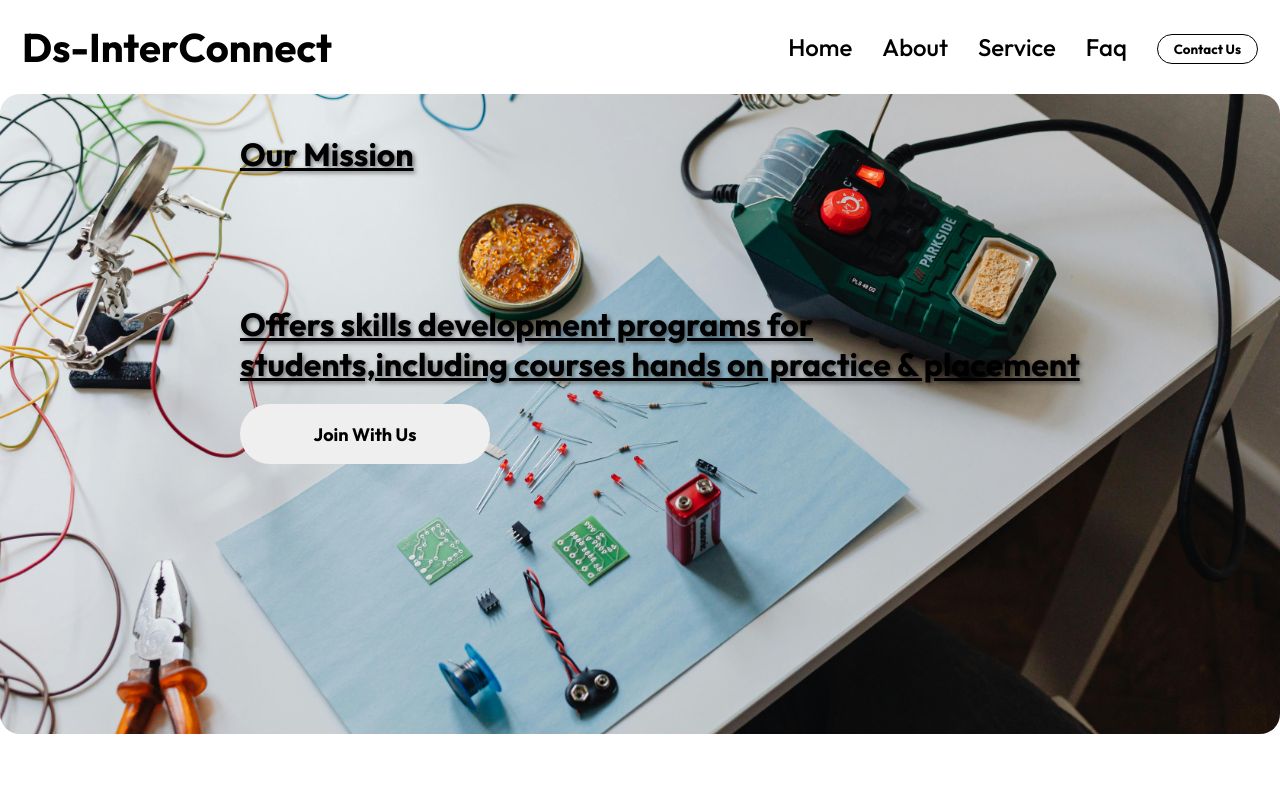
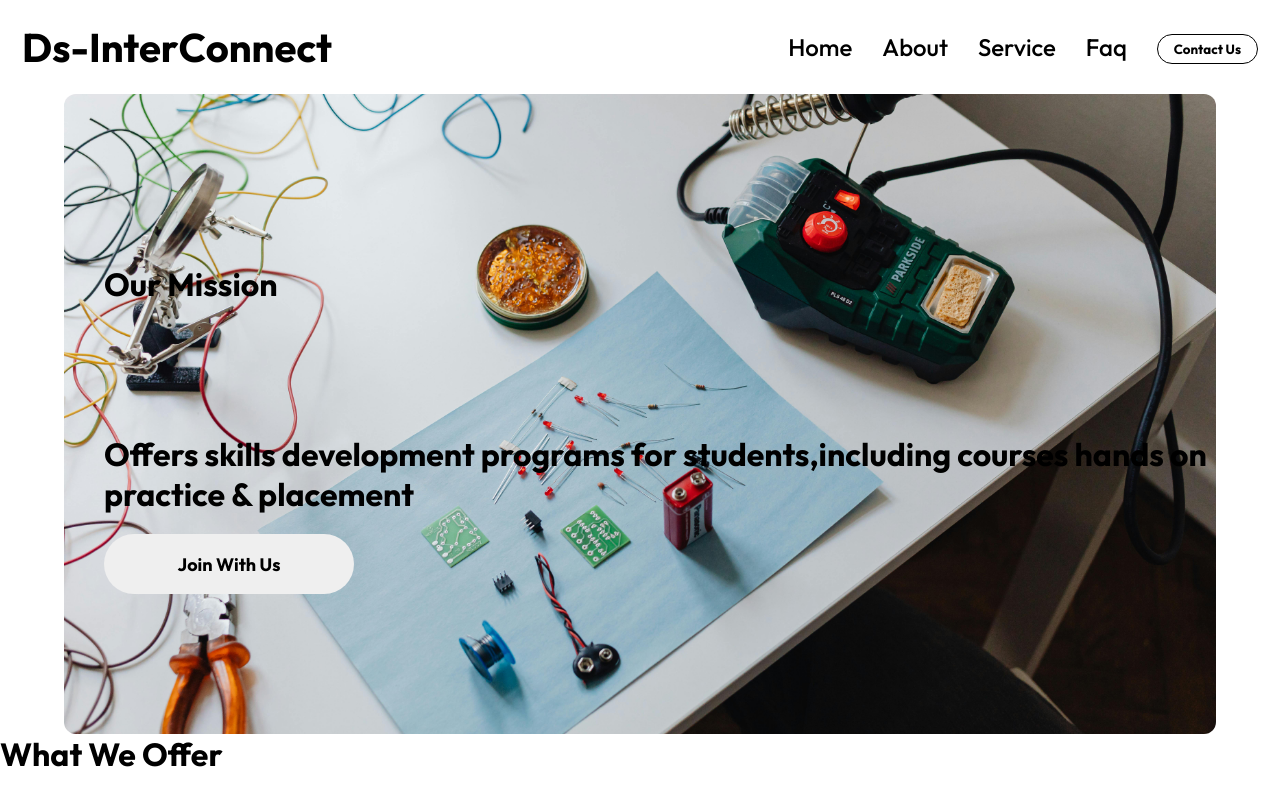
Before and after one commit to Gowthamstack/ds-project, a React (Vite) app: page /About in a window 1280 px wide. Shown: the top 790 px of the page. Built offline with nearby package versions, Linux system fonts and the light colour scheme.

Commit message:
Spelling Changed

```diff
--- a/src/Component/About/About.jsx
+++ b/src/Component/About/About.jsx
@@ -5,7 +5,7 @@ import "./About.css"
 
 const About = () => {
   return (
-    <div className="about">
+    <div className="about" onScroll={scrollTo(0,0)}>
       <OurMission/>
       <Offer/>
     </div>
--- a/src/Component/About/OurMission/OurMission.css
+++ b/src/Component/About/OurMission/OurMission.css
@@ -1,18 +1,18 @@
 
 .ourmission{
-    width: 100%;
-    padding: 10px 200px;
   display: flex;
+  justify-content: center;
   flex-direction: column;
-    height: 80vh;
-    border-radius: 20px;
   background-image: url("/AboutImg.jpg");
   background-repeat: no-repeat;
   background-size: cover;
   background-position: center;
-    text-shadow: 2px 2px 4px rgba(0,0,0,0.5);
-    margin-bottom: 50px;
-    overflow: hidden;
+  min-height: 80vh;
+  width: 90%;
+  margin: auto;
+  border-radius: 12px;
+  color: #fff;
+  box-sizing: border-box;
 }
 
 .ourmission .content{
@@ -22,7 +22,7 @@
     padding-left: 40px;
     margin-top: 30px;
     color: black;
-    text-decoration: underline;
+    text-shadow: 2px 2px 12px 0px #fff;
   }
   .ourmission button {
     border: 0;
--- a/src/Component/Home/Home.jsx
+++ b/src/Component/Home/Home.jsx
@@ -6,7 +6,7 @@ import Projects from "./Projects/Projects";
 
 const Home = () => {
   return (
-    <div className="entire-home">
+    <div className="entire-home" onScroll={scrollTo(0,0)}>
       <MainBanner />
       <OurCourses />
       <Projects />
--- a/src/Navbar/Navbar.css
+++ b/src/Navbar/Navbar.css
@@ -54,8 +54,8 @@
 }
 
 .menu-img {
-  width: 40px;
-  height: 40px;
+  width: 30px;
+  height: 20px;
 }
 
 .mobile-nav-links {
--- a/src/assets/assests.js
+++ b/src/assets/assests.js
@@ -27,29 +27,29 @@ export const courses = [
   {
     id: self.crypto.randomUUID(),
     img: Trone,
-    name: "Trone Assemble",
-    level: "Begineer to Advance",
+    name: "Drone Assemble",
+    level: "Beginner to Advance",
     language: "English",
   },
   {
     id: self.crypto.randomUUID(),
     img: PCB,
     name: "PCB Designing",
-    level: "Begineer to Advance",
+    level: "Beginner to Advance",
     language: "English",
   },
   {
     id: self.crypto.randomUUID(),
     img: Telemtry,
     name: "Telemetry",
-    level: "Begineer to Advance",
+    level: "Beginner to Advance",
     language: "English",
   },
   {
     id: self.crypto.randomUUID(),
     img: Ics,
     name: "Embeded System Testing",
-    level: "Begineer to Advance",
+    level: "Beginner to Advance",
     language: "English",
   },
 ];
--- a/src/index.css
+++ b/src/index.css
@@ -13,5 +13,4 @@ body {
 
 .app {
   margin: auto;
-  /*width: 80%;*/
 }
```
Lines whose indentation alone changed are shown as unchanged.
